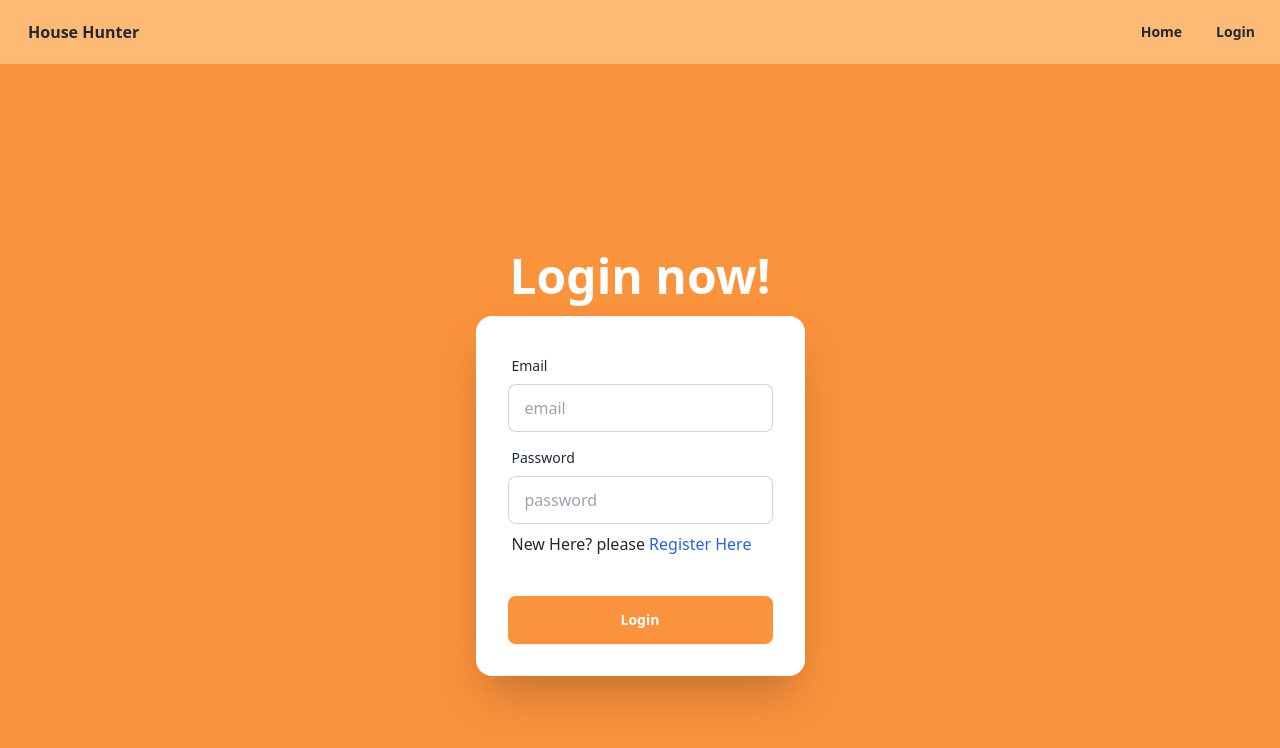
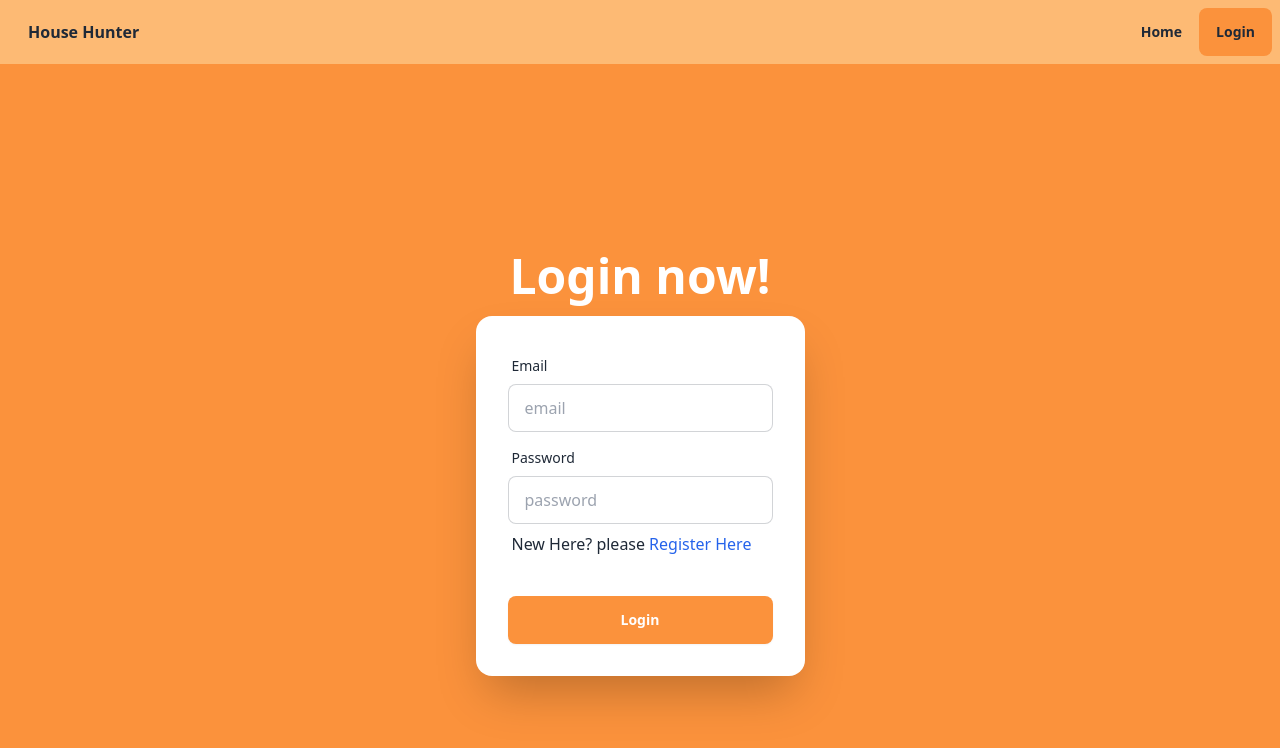
Before and after one commit to rifat-hossain07/House-Hunter-Web, a React (Vite) app: page /login in a window 1280 px wide. Shown: the top 748 px of the page. Built offline with nearby package versions, Linux system fonts and the light colour scheme; no server answers.

Commit message:
fixed bug and completed

```diff
--- a/src/Components/OwnBookedRoom.jsx
+++ b/src/Components/OwnBookedRoom.jsx
@@ -15,7 +15,6 @@ const OwnBookedRoom = () => {
       return res.data;
     },
   });
-  console.log(bookedRoom);
   return (
     <div>
       {bookedRoom?.length < 1 ? (
--- a/src/Components/Shared/Navbar.jsx
+++ b/src/Components/Shared/Navbar.jsx
@@ -72,7 +72,12 @@ const Navbar = () => {
             </ul>
           </div>
         ) : (
-          <NavLink className="btn btn-ghost" to="/login">
+          <NavLink
+            className={({ isActive }) =>
+              isActive ? " bg-orange-400 btn btn-ghost" : "btn btn-ghost"
+            }
+            to="/login"
+          >
             Login
           </NavLink>
         )}
--- a/src/Components/Table.jsx
+++ b/src/Components/Table.jsx
@@ -51,8 +51,12 @@ const Table = ({ room, index, refetch }) => {
     setIsOpen2(false);
   }
   const handleUpdateHouse = async (data) => {
+    const phoneNumber = data.phoneNumber;
+    if (/^(?:\+88)?01[3-9]\d{8}$/.test(phoneNumber) === false) {
+      toast("Only Bangladeshi numbers are allowed!");
+      return;
+    }
     const name = data.name;
-    const phoneNumber = data.phoneNumber;
     const photo = data.photo;
     const description = data.description;
     const availabilityDate = data.availabilityDate;
--- a/src/Pages/DashOwner.jsx
+++ b/src/Pages/DashOwner.jsx
@@ -82,7 +82,7 @@ const DashOwner = () => {
       room
     );
     if (res.data) {
-      toast(`Your added successfully !`);
+      toast(`Room added successfully !`);
       refetch();
       setIsOpen(false);
     }
```
